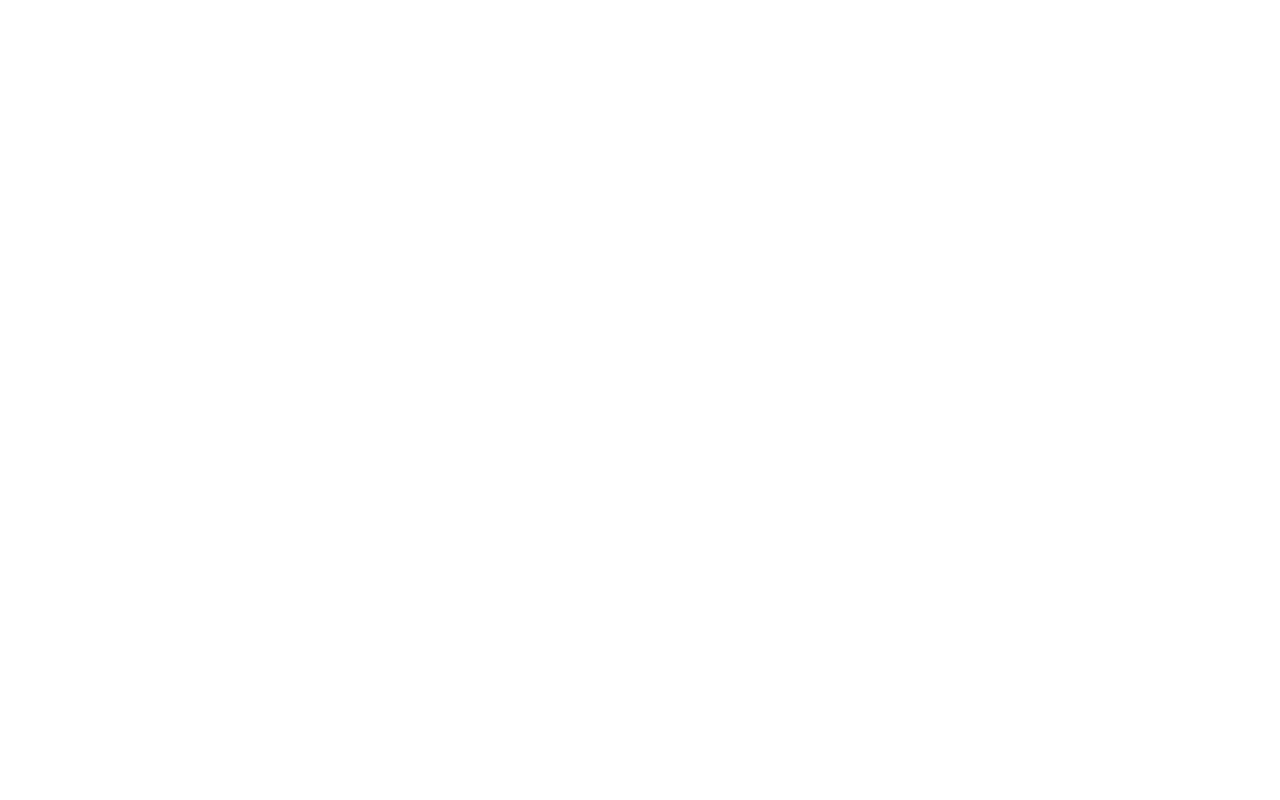
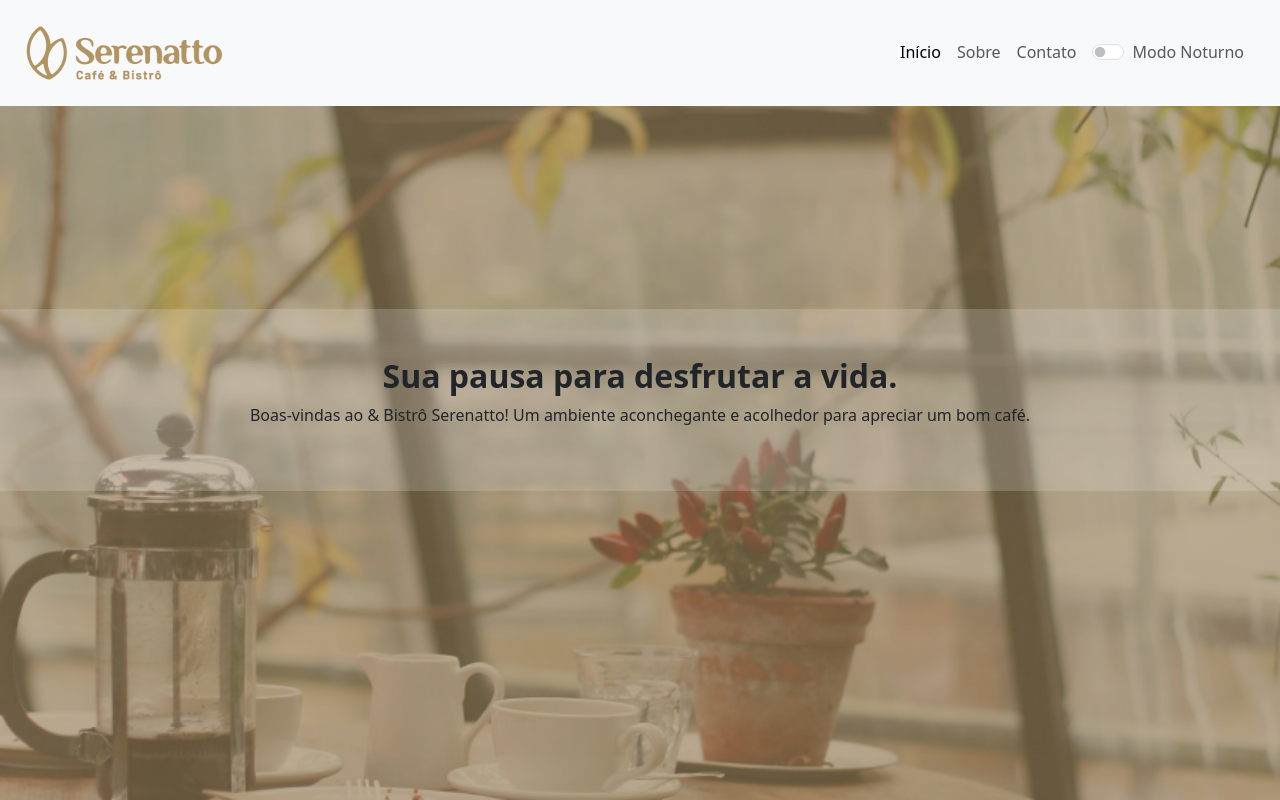
Before and after one commit to ViniCellist/Alura-Serenatto, a plain HTML site: page index.html in a window 1280 px wide. Drawn offline with nearby package versions, Linux system fonts and the light colour scheme.

Commit message:
feat: first section

```diff
--- a/estilos.css
+++ b/estilos.css
@@ -3,3 +3,29 @@ body {
   --marrom-escuro: #816D4F;
   --marrom-claro: #B29463;
 }
+
+
+input[type=checkbox]:checked,
+input[type=checkbox]:focus {
+  background-color: var(--marrom-claro);
+  border-color: var(--marrom-claro);
+  box-shadow: none;
+  outline: none;
+}
+
+.banner-1 {
+  background-image: url(./assets/banner-1.png);
+}
+
+.banners {
+  width: 100%;
+  height: 100vh;
+  background-repeat: no-repeat;
+  background-size: cover;
+  background-position: center;
+  background-attachment: fixed;
+}
+
+.banners-titulo {
+  --bs-bg-opacity: .2;
+}
--- a/index.html
+++ b/index.html
@@ -15,6 +15,53 @@
   </head>
 <body>
 
+  <header>
+    <nav class="navbar-expand-lg navbar bg-body-tertiary fixed-top">
+      <div class="container-fluid">
+        <a class="navbar-brand" href="#"><img src="./assets/logo.png" alt="Logo da Categoria Serenatto"></a>
+        <button class="navbar-toggler" type="button" data-bs-toggle="offcanvas" data-bs-target="#offcanvasNavbar" aria-controls="offcanvasNavbar" aria-label="Toggle navigation">
+          <span class="navbar-toggler-icon"></span>
+        </button>
+        <div class="offcanvas offcanvas-end" tabindex="-1" id="offcanvasNavbar" aria-labelledby="offcanvasNavbarLabel">
+          <div class="offcanvas-header">
+            <h5 class="offcanvas-title" id="offcanvasNavbarLabel"><img src="./assets/logo-mobile.png" alt="Logo da Categoria Serenatto"></h5>
+            <button type="button" class="btn-close" data-bs-dismiss="offcanvas" aria-label="Close"></button>
+          </div>
+          <div class="offcanvas-body">
+            <ul class="navbar-nav justify-content-end flex-grow-1 pe-3">
+              <li class="nav-item">
+                <a class="nav-link active" aria-current="page" href="#">Início</a>
+              </li>
+              <li class="nav-item">
+                <a class="nav-link" href="#">Sobre</a>
+              </li>
+              <li class="nav-item">
+                <a class="nav-link" href="#">Contato</a>
+              </li>
+              <li class="nav-item">
+                <a class="nav-link" href="#">
+                  <div class="form-check form-switch">
+                  <input class="form-check-input" type="checkbox" role="switch" id="flexSwitchCheckDefault">
+                  <label class="form-check-label" for="flexSwitchCheckDefault">Modo Noturno</label>
+                </div>
+              </a>
+              </li>
+          </div>
+        </div>
+      </div>
+    </nav>
+  </header>
+
+  <main>
+    <section class="banners banner-1 d-flex flex-column justify-content-center text-center">
+      <div class="banners-titulo bg-body-secondary py-5">
+        <h2 class="fw-bold">Sua pausa para desfrutar a vida.</h2>
+        <p>Boas-vindas ao & Bistrô Serenatto! Um ambiente aconchegante e acolhedor para apreciar um bom café.</p>
+      </div>
+    </section>
+  </main>
+
+
   <script src="https://cdn.jsdelivr.net/npm/bootstrap@5.3.0-alpha2/dist/js/bootstrap.bundle.min.js"
   integrity="sha384-qKXV1j0HvMUeCBQ+QVp7JcfGl760yU08IQ+GpUo5hlbpg51QRiuqHAJz8+BrxE/N"
   crossorigin="anonymous"></script>
```
Lines whose indentation alone changed are shown as unchanged.
